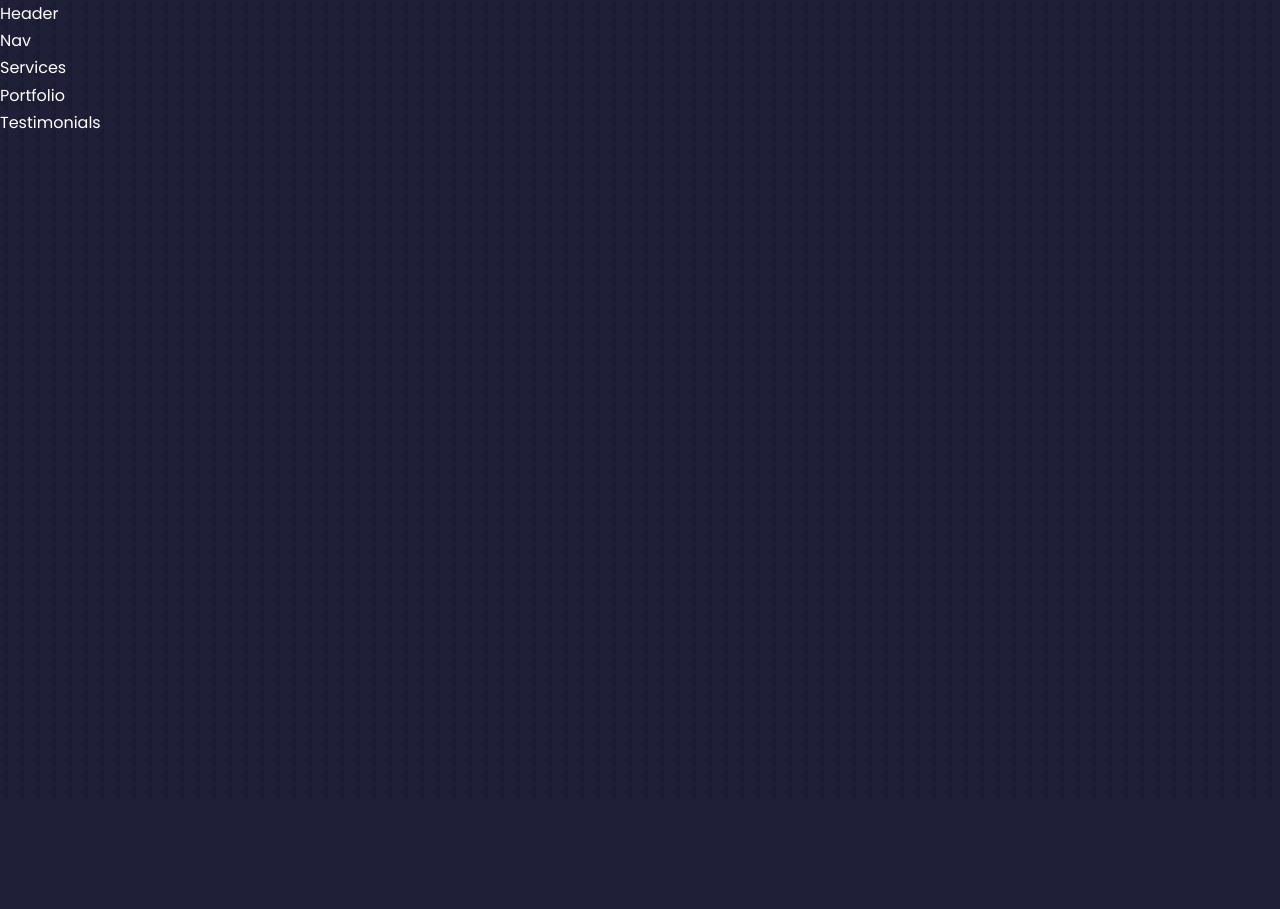
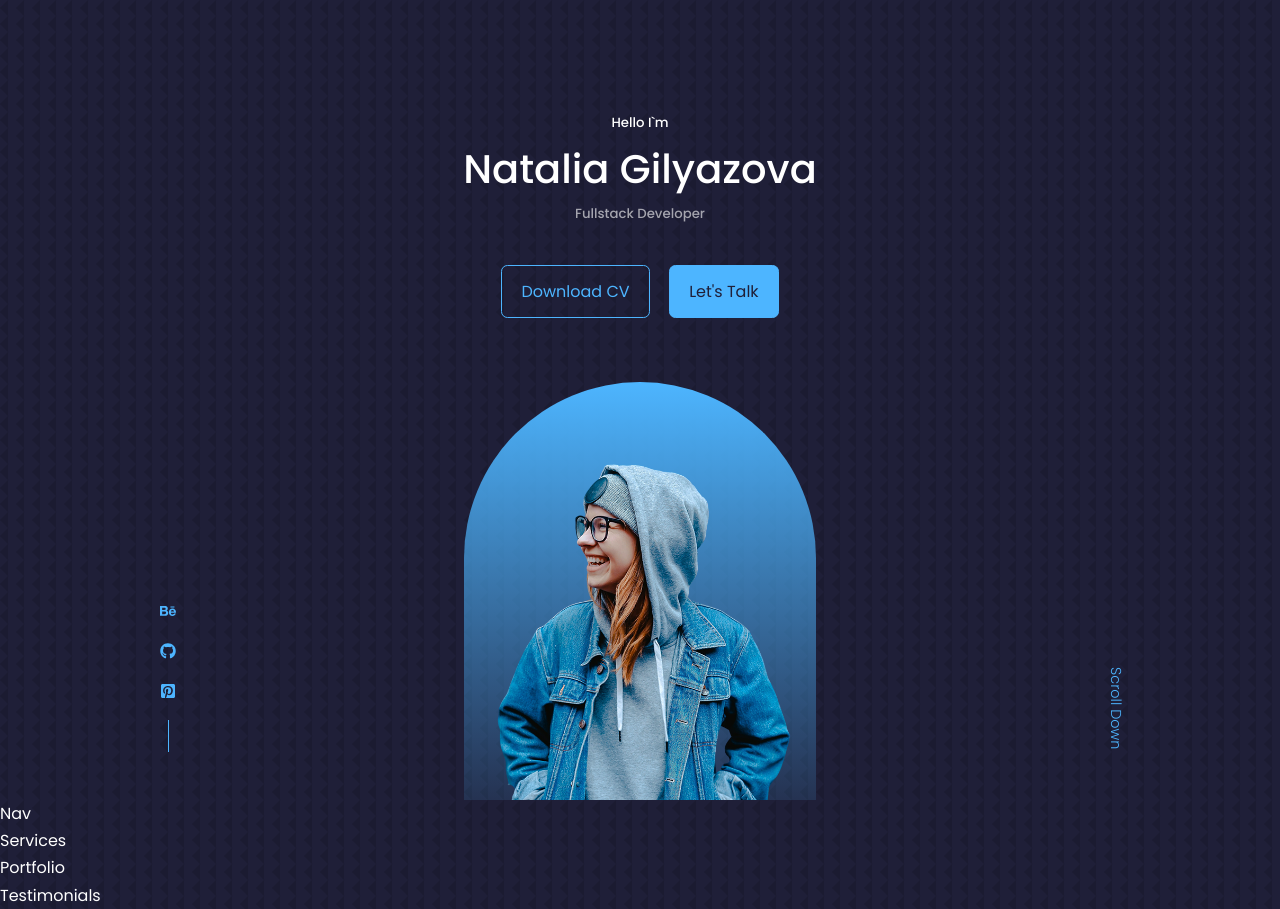
Before and after one commit to Natalia1607/React-Portfolio-Website, a React (Create React App) app: page / in a window 1280 px wide. Before the commit the page ends 800 px from the top, so only its background shows below. Built offline with nearby package versions, Linux system fonts and the light colour scheme.

Commit message:
Created header

```diff
--- a/package.json
+++ b/package.json
@@ -8,6 +8,7 @@
     "@testing-library/user-event": "^13.5.0",
     "react": "^18.2.0",
     "react-dom": "^18.2.0",
+    "react-icons": "^4.7.1",
     "react-scripts": "5.0.1",
     "web-vitals": "^2.1.4"
   },
--- /dev/null
+++ b/src/components/header/CTA.jsx
@@ -0,0 +1,13 @@
+import React from 'react';
+import CV from '../../assets/cv.pdf';
+
+const CTA = () => {
+  return (
+    <div className='cta'>
+        <a href={CV} download className='btn'>Download CV</a>
+        <a href="#contact" className='btn btn-primary'>Let's Talk</a>
+    </div>
+  )
+}
+
+export default CTA
--- a/src/components/header/Header.jsx
+++ b/src/components/header/Header.jsx
@@ -1,11 +1,26 @@
 import React from 'react';
 import './headerStyles.css';
+import CTA from './CTA';
+import HeaderSocials from './HeaderSocials';
+import ME from '../../assets/me.png';
 
 const Header = () => {
   return (
-    <div>
-      Header
-    </div>
+    <header>
+      <div className="container header__container">
+        <h5>Hello I`m</h5>
+        <h1>Natalia Gilyazova</h1>
+        <h5 className="text-light">Fullstack Developer</h5>
+        <CTA />
+        <HeaderSocials />
+
+        <div className="me">
+          <img src={ME} alt="me" />
+        </div>
+
+        <a href="#contact" className='scroll__down'>Scroll Down</a>
+      </div>
+    </header>
   )
 }
 
--- /dev/null
+++ b/src/components/header/HeaderSocials.jsx
@@ -0,0 +1,14 @@
+import React from 'react';
+import {FaPinterestSquare, FaGithub, FaBehance} from 'react-icons/fa';
+
+const HeaderSocials = () => {
+  return (
+    <div className='header__socials'>
+        <a href="https://www.behance.net/nataliagilyazo" target='_blank'><FaBehance /></a>
+        <a href="https://github.com/Natalia1607" target='_blank'><FaGithub /></a>
+        <a href="https://www.pinterest.ca/#top" target='_blank'><FaPinterestSquare /></a>
+    </div>
+  )
+}
+
+export default HeaderSocials
--- a/src/components/header/headerStyles.css
+++ b/src/components/header/headerStyles.css
@@ -0,0 +1,84 @@
+header {
+    height: 100vh;
+    padding-top: 7rem;
+    overflow: hidden;
+}
+
+.header__container {
+    text-align: center;
+    height: 100%;
+    position: relative;
+}
+
+/* CTA */
+
+.cta {
+    display: flex;
+    justify-content: center;
+    gap: 1.2rem;
+    margin-top: 2.5rem;
+}
+
+/* Socials */
+
+.header__socials {
+    display: flex;
+    flex-direction: column;
+    align-items: center;
+    gap: 0.8rem;
+    position: absolute;
+    left: 0;
+    bottom: 3rem;
+}
+
+.header__socials::after {
+    content: '';
+    width: 1px;
+    height: 2rem;
+    background: var(--color-primary);
+}
+
+
+/* me */
+
+.me {
+    background: linear-gradient(var(--color-primary), transparent);
+    width: 22rem;
+    height: 30rem;
+    position: absolute;
+    left: calc(50% - 11rem);
+    margin-top: 4rem;
+    border-radius: 12rem 12rem 0 0;
+    overflow: hidden;
+    padding: 5rem 1.5rem 1.5rem 1.5rem;
+}
+
+/* scroll down */
+
+.scroll__down {
+    position: absolute;
+    right: -2.3rem;
+    bottom: 5rem;
+    transform: rotate(90deg);
+    font-weight: 300;
+    font-size: .9rem;
+}
+
+/* media */
+
+@media screen and (max-width: 1024px) {
+    header {
+        height: 68vh;
+    }
+}
+
+@media screen and (max-width: 600px) {
+    header {
+        height: 100vh;
+    }
+
+    .header__socials,
+    .scroll__down {
+        display: none;
+    }
+}
```
Also changed, not shown: 2 other files (tests, documents, lock files or other folders).
